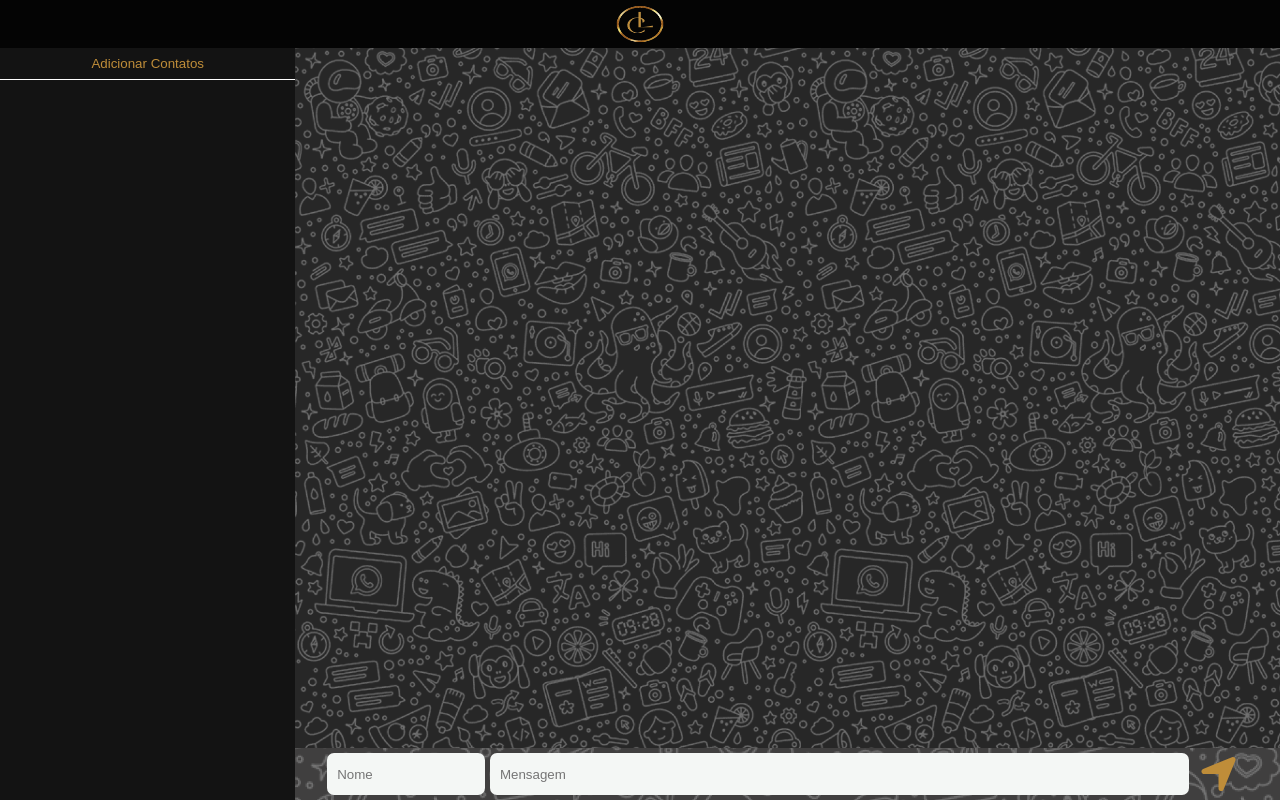
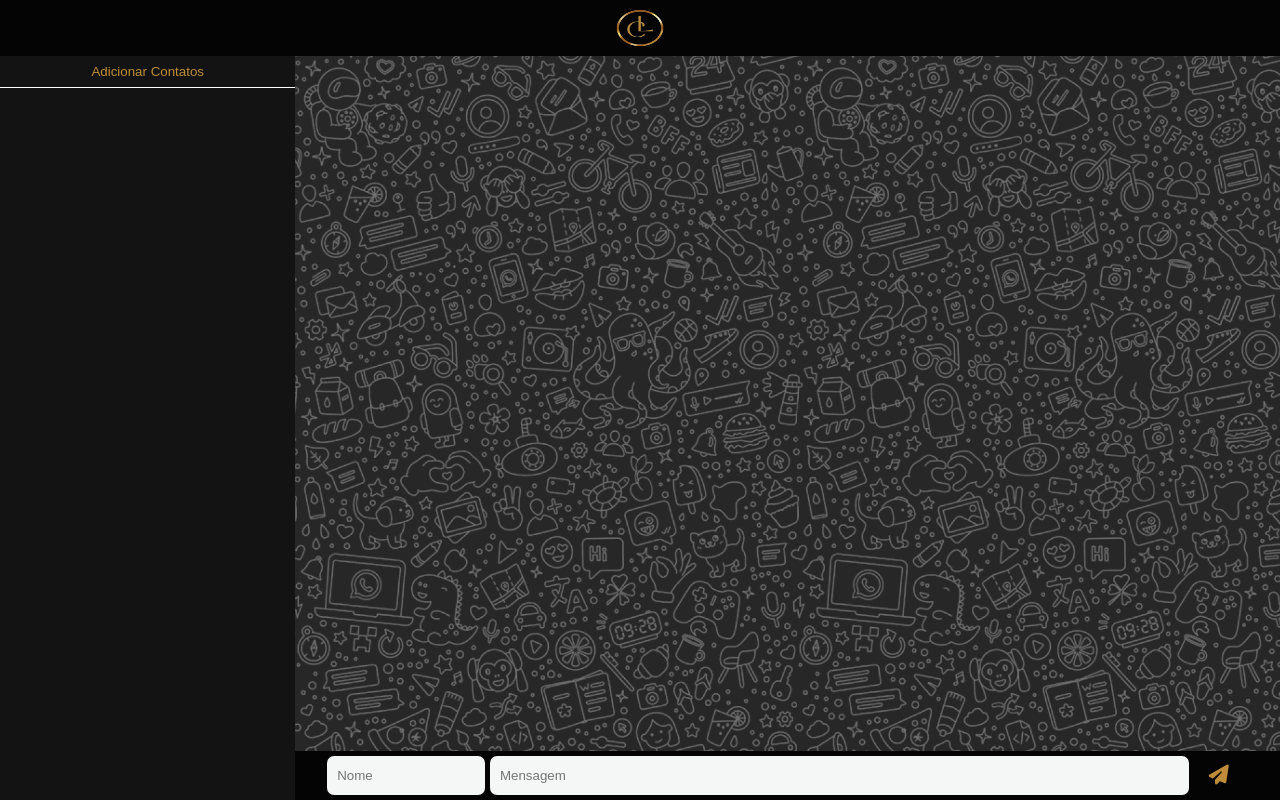
Before and after one commit to olzmooraes/Charla, a React (Create React App) app: page / in a window 1280 px wide. Built offline with nearby package versions, Linux system fonts and the light colour scheme.

Commit message:
Termindando o CSS e adicionando uma key para as mensagens e para os contatos

```diff
--- a/package.json
+++ b/package.json
@@ -3,6 +3,7 @@
   "version": "0.1.0",
   "private": true,
   "dependencies": {
+    "@fortawesome/fontawesome-free": "^6.4.2",
     "@fortawesome/fontawesome-svg-core": "^6.4.2",
     "@fortawesome/free-brands-svg-icons": "^6.4.2",
     "@fortawesome/free-regular-svg-icons": "^6.4.2",
--- a/src/App.css
+++ b/src/App.css
@@ -10,10 +10,10 @@
   width: 100% !important;
   font-family:Poppins, sans-serif;
 }
-
+/*
 .Main{
   height: 80% !important;
 }
 .Header{
   height: 20% !important;
-}
+} */
--- a/src/App.js
+++ b/src/App.js
@@ -5,8 +5,8 @@ import './App.css';
 function App() {
   return (
     <section className="sectionApp">
-      <Header className="Header"/>
-      <Main className="Main"/>
+      <Header/>
+      <Main/>
     </section>
   );
 }
--- a/src/components/BarraDeMsg/BarraDeMsg.css
+++ /dev/null
@@ -1,6 +0,0 @@
-
-.favIcon{
-    color: #bf8d39;
-    width: 100%;
-    height: 100%;
-}
--- a/src/components/BarraDeMsg/BarraDeMsg.jsx
+++ b/src/components/BarraDeMsg/BarraDeMsg.jsx
@@ -1,16 +1,14 @@
-import { FontAwesomeIcon } from '@fortawesome/react-fontawesome'
+
 import React from 'react'
 import { useState } from 'react'
-import { faLocationArrow } from '@fortawesome/free-solid-svg-icons'
-import './BarraDeMsg.css'
 import { styled } from 'styled-components'
+
 
 const SectionInputs = styled.section`
     display: flex;
     justify-content: center;
     height: 6.5vh;
-    background-color: #403f3f;
-    background-image: url("fundoWhattsApp.png");
+    background-color: #040404;
 `
 const Nome = styled.input`
     margin: 5px 0;
@@ -46,6 +44,9 @@ const Enviar = styled.button`
     color: #bf8d39;
     border: 0 none;
 `
+const FavIcon = styled.i`
+    color: #bf8d39
+`
 function BarraDeMsg(props) {
     const [nome, setNome] = useState("")
     const [mensagem, setMensagem] = useState("")
@@ -78,7 +79,7 @@ function BarraDeMsg(props) {
         <SectionInputs>
             <Nome onKeyDown={handleKeyDown} onChange={valorInputNome} placeholder='Nome' className='inputNome' type="text" />
             <TextoMensagem onKeyDown={handleKeyDown} onChange={valorInputMensagem} className='inputMensagem' placeholder="Mensagem" type="text" />
-            <Enviar onClick={enviarMsg}><FontAwesomeIcon className="favIcon" icon={faLocationArrow} />
+            <Enviar onClick={enviarMsg}><i class="fa-solid fa-paper-plane fa-lg"></i>
             </Enviar>
 
         </SectionInputs>
--- a/src/components/Contatos/abaContatos.jsx
+++ b/src/components/Contatos/abaContatos.jsx
@@ -31,9 +31,11 @@ function Contatos(props) {
             <SectionAbaContatos>
                 <AddContato>Adicionar Contatos</AddContato>
                 {
-                    contatosTratados.map((e)=>{
+                    contatosTratados.map((e, index)=>{
                         return (
-                            <Contato nome={e.nome} time={e.time}/>
+                            <div key={index}>
+                                <Contato nome={e.nome} time={e.time}/>
+                            </div>
                         )
                     })
                 }
--- a/src/components/Conversa/Conversa.jsx
+++ b/src/components/Conversa/Conversa.jsx
@@ -21,14 +21,14 @@ function Conversa(props) {
         props.msg.map((elemento, indice) => {
           if (elemento.nome.toLowerCase() === "eu" || elemento.nome === "") {
             return (
-              <section className="sectionDaMensagemNaconversa">
+              <section key={indice} className="sectionDaMensagemNaconversa">
                 <Mensagem mensagem={elemento.mensagem.toUpperCase()} index={indice} excluirMensagem={props.excluirMensagem} time={elemento.time}/>
               </section>
             )
           }
           else {
             return (
-              <section className='sectionDaMensagemNaconversa'>
+              <section key={indice} className='sectionDaMensagemNaconversa'>
                 <MensagemOposta nome={ elemento.nome.toUpperCase()} mensagem={elemento.mensagem.toUpperCase()} eventMensagem={props.excluirMensagem} time={elemento.time}/>
               </section>
             )
--- a/src/components/Header/Header.jsx
+++ b/src/components/Header/Header.jsx
@@ -14,7 +14,7 @@ width: 100% !important;
 const HeaderApp = styled.header`
     display: flex;
     align-items: center;
-    height: 6vh !important;
+    height: 7vh !important;
     background-color: #040404;
     padding: 0px 15px 0px 15px;
 
--- a/src/components/Main/Main.css
+++ /dev/null
@@ -1,30 +0,0 @@
-*{
-    margin:0px;
-    padding: 0px;;
-}
-
-main{
-    display:flex;
-    justify-content: center;
-    height: 94vh !important;
-    width: 100vw !important;
-}
-.sectionCharla{
-    display:flex;
-    flex-direction: column;
-    justify-content: end;
-    min-width: 70vw !important;
-    max-width: 100vw !important;
-    transition: transform 0.3s ease-in-out;
-}
-
-@media (min-width: 319px){
-
-    .sectionCharla{
-        display:flex;
-        flex-direction: column;
-        justify-content: end;
-        width: 100vw !important;
-        transition: transform 0.3s ease-in-out;
-    }
-}
--- a/src/components/Main/Main.jsx
+++ b/src/components/Main/Main.jsx
@@ -3,13 +3,12 @@ import { useState } from 'react';
 import BarraDeMsg from '../BarraDeMsg/BarraDeMsg';
 import AbaContatos from '../Contatos/abaContatos';
 import Conversa from '../Conversa/Conversa';
-import './Main.css';
 import { styled } from 'styled-components';
 
 const MainApp = styled.main`
     display:flex;
     justify-content: center;
-    height: 94vh !important;
+    height: 93vh !important;
     width: 100vw !important;
 `
 const SectionAbaConversa = styled.section`
--- a/src/index.js
+++ b/src/index.js
@@ -3,6 +3,7 @@ import ReactDOM from 'react-dom/client';
 import './index.css';
 import App from './App';
 import reportWebVitals from './reportWebVitals';
+import '@fortawesome/fontawesome-free/css/all.min.css';
 
 const root = ReactDOM.createRoot(document.getElementById('root'));
 root.render(
```
Also changed, not shown: 1 other file (tests, documents, lock files or other folders).
